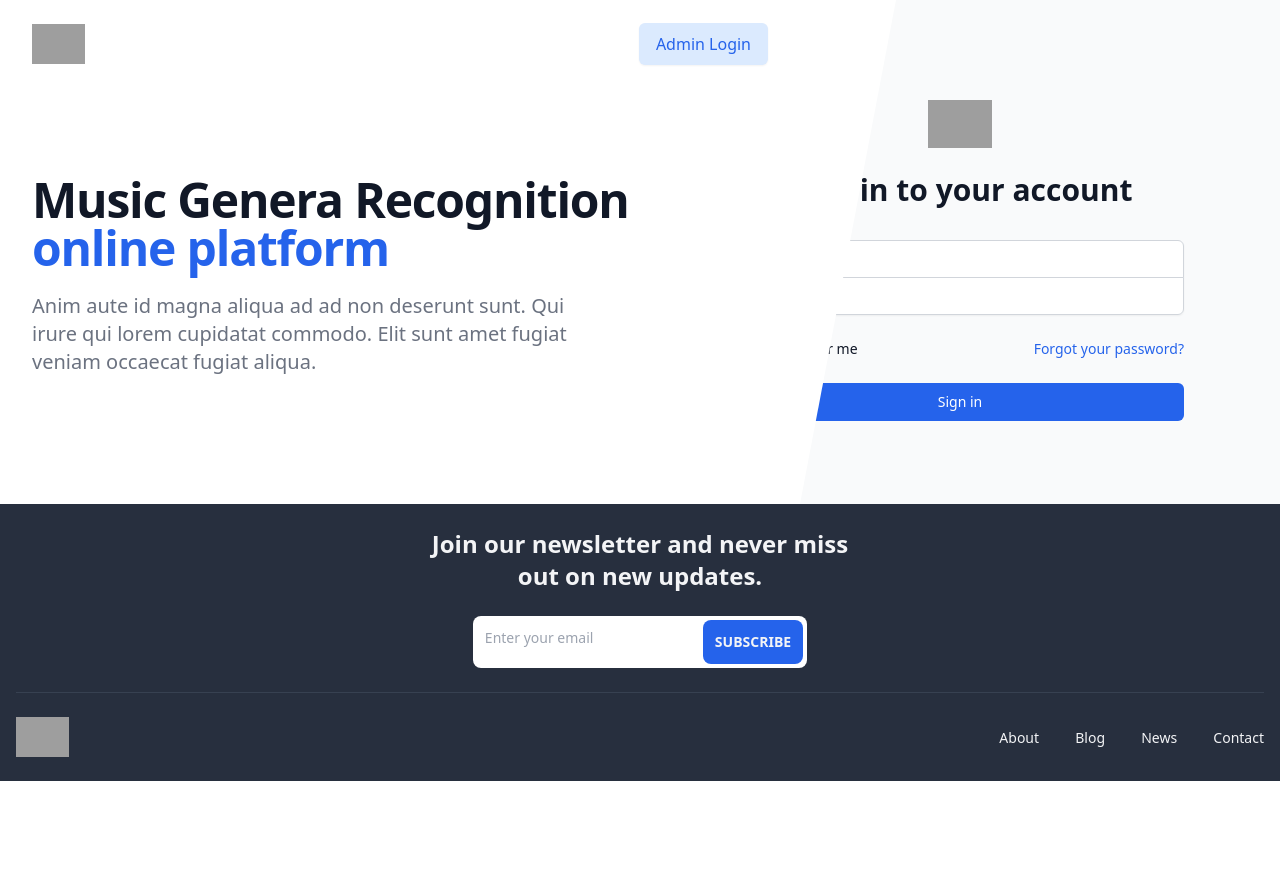
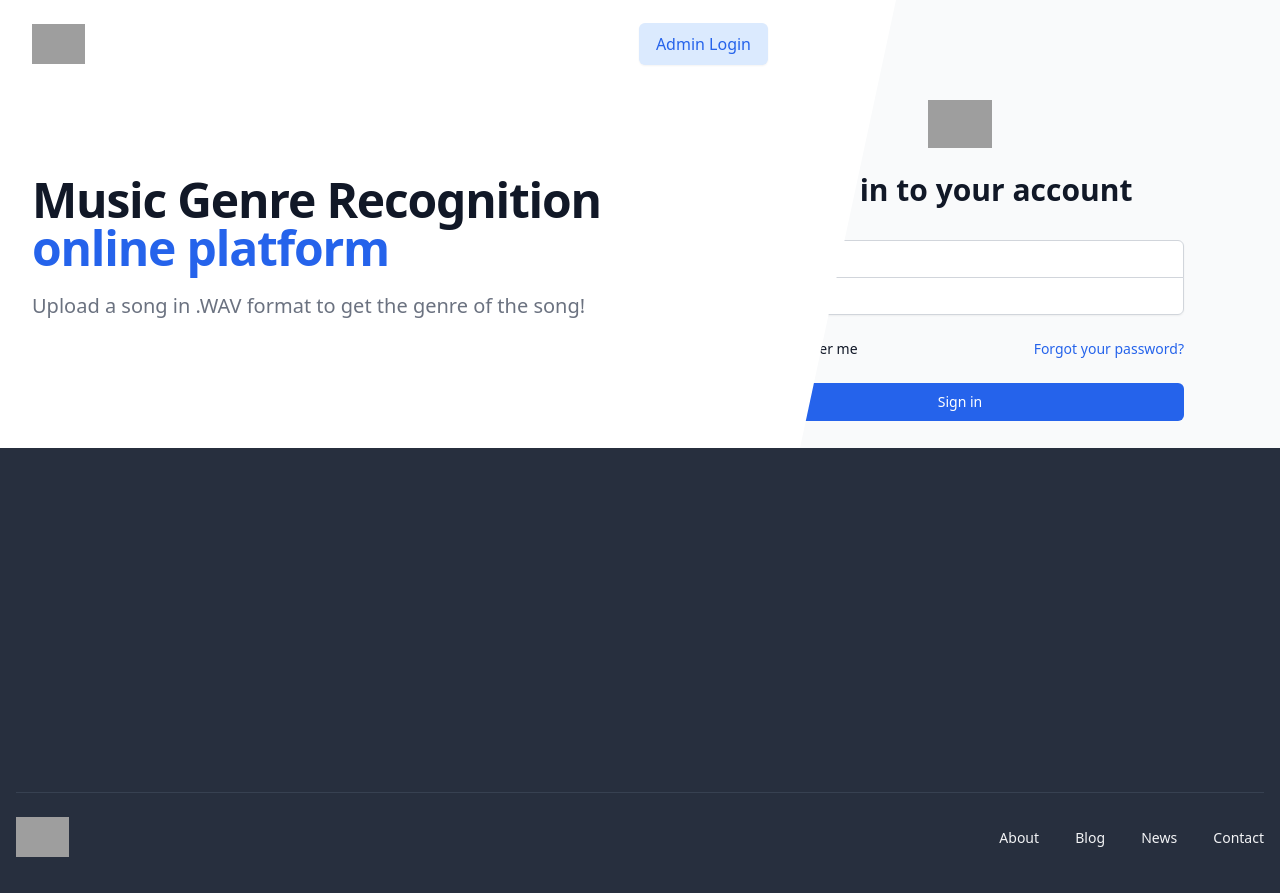
Before and after one commit to haiderali711/genre-prediction-audio, a Django app: page /login/ in a window 1280 px wide. Before the commit the page ends 781 px from the top, so only its background shows below. Run offline with Django 3.2, Linux system fonts and the light colour scheme; grey boxes are pictures that could not be loaded.

Commit message:
Fixed text in home, added button to go to admin view from home, added accuracy to admin table

```diff
--- a/genre_classification/genre_classification/genre_classification/settings.py
+++ b/genre_classification/genre_classification/genre_classification/settings.py
@@ -123,6 +123,7 @@ USE_TZ = True
 # https://docs.djangoproject.com/en/3.1/howto/static-files/
 
 STATIC_URL = '/static/'
+STATICFILES_DIRS = [os.path.join(BASE_DIR, 'static'),]
 
 LOGIN_REDIRECT_URL = 'admin'
 
--- a/genre_classification/genre_classification/genre_classification/templates/genre_classification/base.html
+++ b/genre_classification/genre_classification/genre_classification/templates/genre_classification/base.html
@@ -1,10 +1,12 @@
+{% load static %}
 <!DOCTYPE html>
 <html lang="en">
 <head>
     <meta charset="utf-8">
-    <title>{% block title %} : Genre Recognition{% endblock %}</title>
+    <title>{% block title %}Genre Recognition{% endblock %}</title>
 
     <link href="https://unpkg.com/tailwindcss@^2/dist/tailwind.min.css" rel="stylesheet">
+    <link rel="shortcut icon" type="image/png" href="{% static 'favicon.ico' %}"/>
 </head>
 <body>
     {% block content %}
--- a/genre_classification/genre_classification/genre_classification/templates/genre_classification/footer.html
+++ b/genre_classification/genre_classification/genre_classification/templates/genre_classification/footer.html
@@ -1,5 +1,6 @@
-<footer class="flex justify-center px-4 text-gray-100" style="background-color: rgb(39, 47, 62)">
-    <div class="container py-6">
+<footer class="flex justify-center px-4 text-gray-100" style="background-color: rgb(39, 47, 62);height: 100%;">
+    <div class="container pt-80 pb-9">
+        <!--
         <h1 class="text-center text-lg font-bold lg:text-2xl">
             Join our newsletter and never miss <br> out on new updates.
         </h1>
@@ -17,6 +18,7 @@
                 </div>
             </div>
         </div>
+        -->
 
         <hr class="h-px mt-6 bg-gray-700 border-none">
 
--- a/genre_classification/genre_classification/genre_classification/templates/genre_classification/home.html
+++ b/genre_classification/genre_classification/genre_classification/templates/genre_classification/home.html
@@ -21,6 +21,14 @@
                             </a>
                         </div>
                     </div>
+                    {% if user.is_authenticated == True %}
+                    <div>
+                        <a href="{% url 'admin' %}"
+                           class="w-full flex items-center justify-center px-4 py-2 border border-transparent rounded-md shadow-sm text-base font-medium text-blue-600 bg-blue-100 hover:bg-blue-200">
+                            Admin Page
+                        </a>
+                    </div>
+                    {% endif %}
                     <div>
                         {% if user.is_authenticated == False %}
                         <a href="{% url 'login' %}"
@@ -40,12 +48,11 @@
             <main class="mt-10 mx-auto max-w-7xl px-4 sm:mt-12 sm:px-6 md:mt-16 lg:mt-20 lg:px-8 xl:mt-28">
                 <div class="sm:text-center lg:text-left">
                     <h3 class="text-4xl tracking-tight font-extrabold text-gray-900 sm:text-5xl md:text-5xl">
-                        <div>Music Genera Recognition</div>
+                        <div>Music Genre Recognition</div>
                         <span class="text-blue-600">online platform</span>
                     </h3>
                     <p class="mt-3 text-base text-gray-500 sm:mt-5 sm:text-lg sm:max-w-xl sm:mx-auto md:mt-5 md:text-xl lg:mx-0">
-                        Anim aute id magna aliqua ad ad non deserunt sunt. Qui irure qui lorem cupidatat commodo. Elit
-                        sunt amet fugiat veniam occaecat fugiat aliqua.
+                        Upload a song in .WAV format to get the genre of the song!
                     </p>
 
                     {% if request.get_full_path == "/" %}
```
Also changed, not shown: genre_classification/genre_classification/admins/templates/admins/table.html (+11 -0 lines), genre_classification/genre_classification/static/favicon.ico (added), 5 other files.
